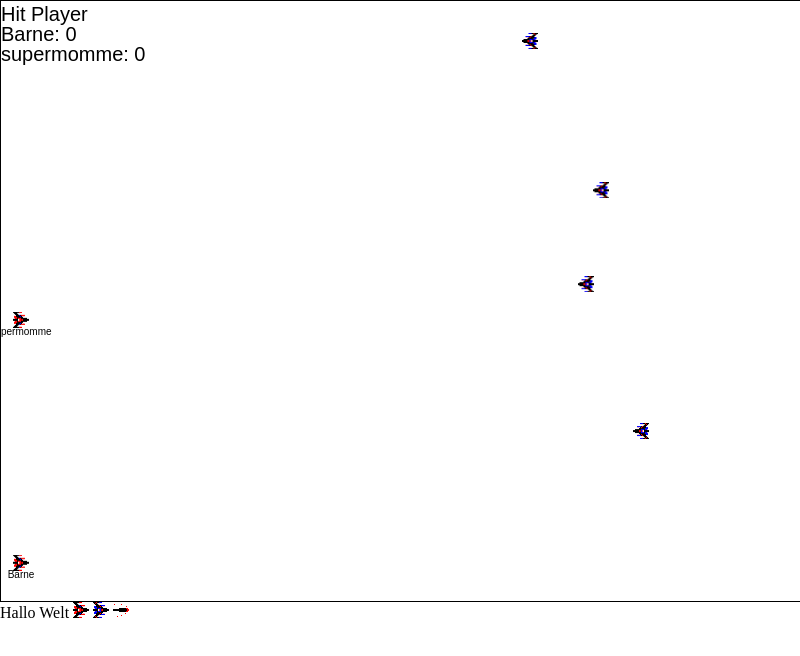
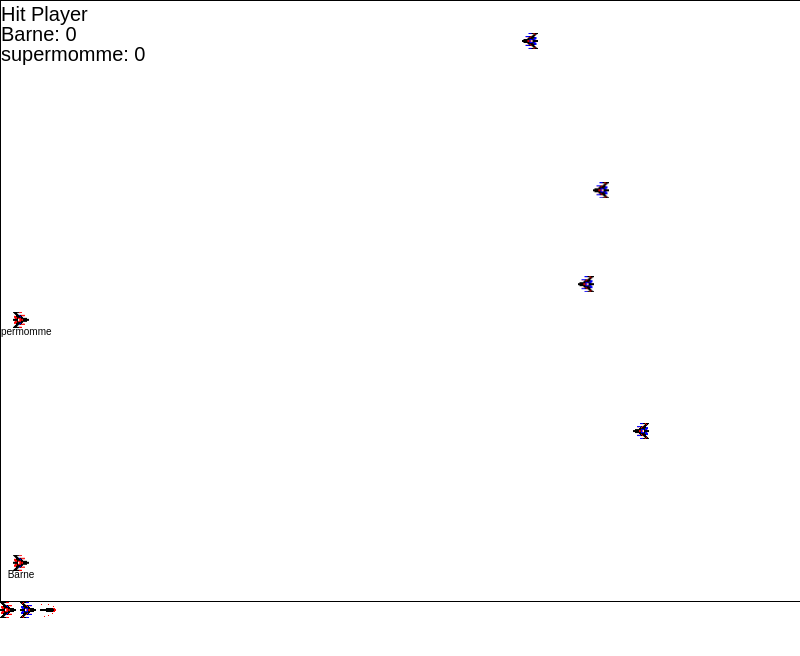
Before and after one commit to juergensen/a-little-game, an Electron app: page window/index.html in a window 800 px wide. Drawn offline with Linux system fonts and the light colour scheme.

Commit message:
No Hallo Welt!

```diff
--- a/window/index.html
+++ b/window/index.html
@@ -12,7 +12,6 @@
   <body>
     <canvas id="myCanvas" width="1000" height="600">
     </canvas>
-    Hallo Welt
     <img id="playerImg" src="./image/player_space_ship.png">
     <img id="npcImg" src="./image/npc_space_ship.png">
     <img id="shotImg" src="./image/shot.png">
```
